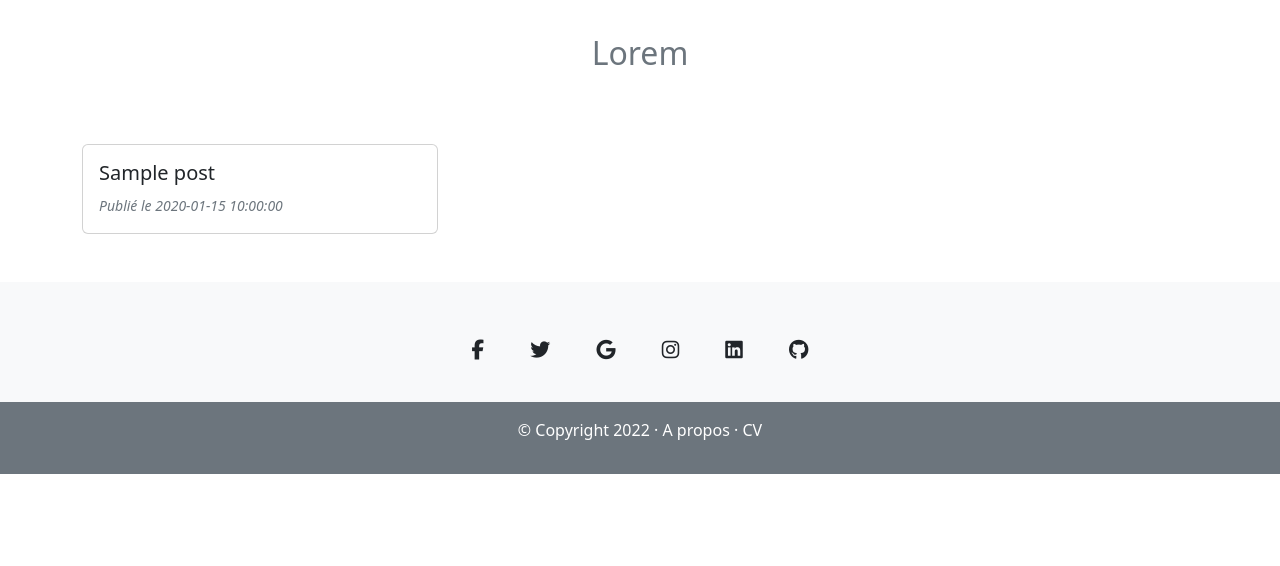
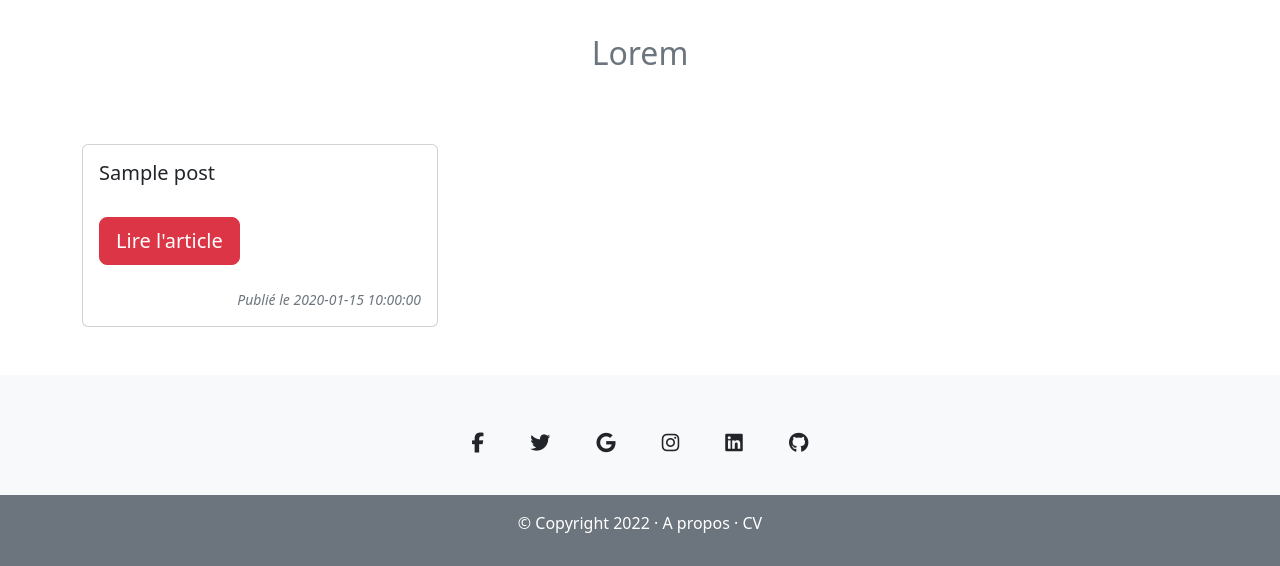
Before and after one commit to mataxelle/Blog_OPCR, a PHP site: template templates/home/home.html.twig in a window 1280 px wide. Shown: the part 166-732 px from the top of the page. Run offline with PHP 8.4, Linux system fonts and the light colour scheme; the template is opened without the code that fills it: most values are stand-ins (such as "Sample title", 1, 10 or a date in 2020); some libraries are stand-ins or nearby versions.

Commit message:
Add popover when not connected user on home page

```diff
--- a/src/Controller/SecurityController/SecurityController.php
+++ b/src/Controller/SecurityController/SecurityController.php
@@ -93,10 +93,9 @@ class SecurityController extends TwigRender
     public function login()
     {
         if (empty($_POST) === false) {
-            $data['email'] = $_POST['email'];
-            $data['password'] = $_POST['password'];
+            $email = $_POST['email'];
 
-            $email = $data['email'];
+            $data['password'] = isset($_POST['password']);
 
             $login = $this->userManager->loginForm($email);
 
--- a/templates/base.html.twig
+++ b/templates/base.html.twig
@@ -142,7 +142,13 @@
     {% block javascripts %}
       <script src="https://cdn.jsdelivr.net/npm/bootstrap@5.2.1/dist/js/bootstrap.bundle.min.js"
         integrity="sha384-u1OknCvxWvY5kfmNBILK2hRnQC3Pr17a+RTT6rIHI7NnikvbZlHgTPOOmMi466C8"
-        crossorigin="anonymous"></script>
+        crossorigin="anonymous">
+      </script>
+
+      <script type="text/javascript">
+	      const popoverTriggerList = document.querySelectorAll('[data-bs-toggle="popover"]')
+        const popoverList = [...popoverTriggerList].map(popoverTriggerEl => new bootstrap.Popover(popoverTriggerEl))
+	    </script>
     {% endblock %}
   </body>
 </html>
--- a/templates/home/home.html.twig
+++ b/templates/home/home.html.twig
@@ -24,12 +24,16 @@
 				<div class="col">
 					<div class="card h-100">
 						<div class="card-body">
+							{% if user %}
+							<h5 class="card-title">{{ post.title }}</h5>
+							<a href="/post/{{ post.slug }}" role="button" class="btn btn-lg btn-danger my-4">Lire l'article</a>
+							{% else %}
 							<h5 class="card-title">
-
-								<a href="/post/{{ post.slug }}" class="text-decoration-none text-dark">{{ post.title }}</a>
-
+								<a href="/post/{{ post.slug }}" class="text-decoration-none text-dark" data-bs-toggle="popover" data-bs-title="Popover title" data-bs-content="And here's some amazing content. It's very engaging. Right?">{{ post.title }}</a>
 							</h5>
-							<p class="card-text">
+							<button type="button" class="btn btn-lg btn-danger my-4" data-bs-toggle="popover" data-bs-content="Se connecter">Lire l'article</button>
+							{% endif %}
+							<p class="card-text d-flex justify-content-end">
 								<small class="text-muted">
 									<em>Publié le
 										{{ post.updatedAt }}</em>
```
